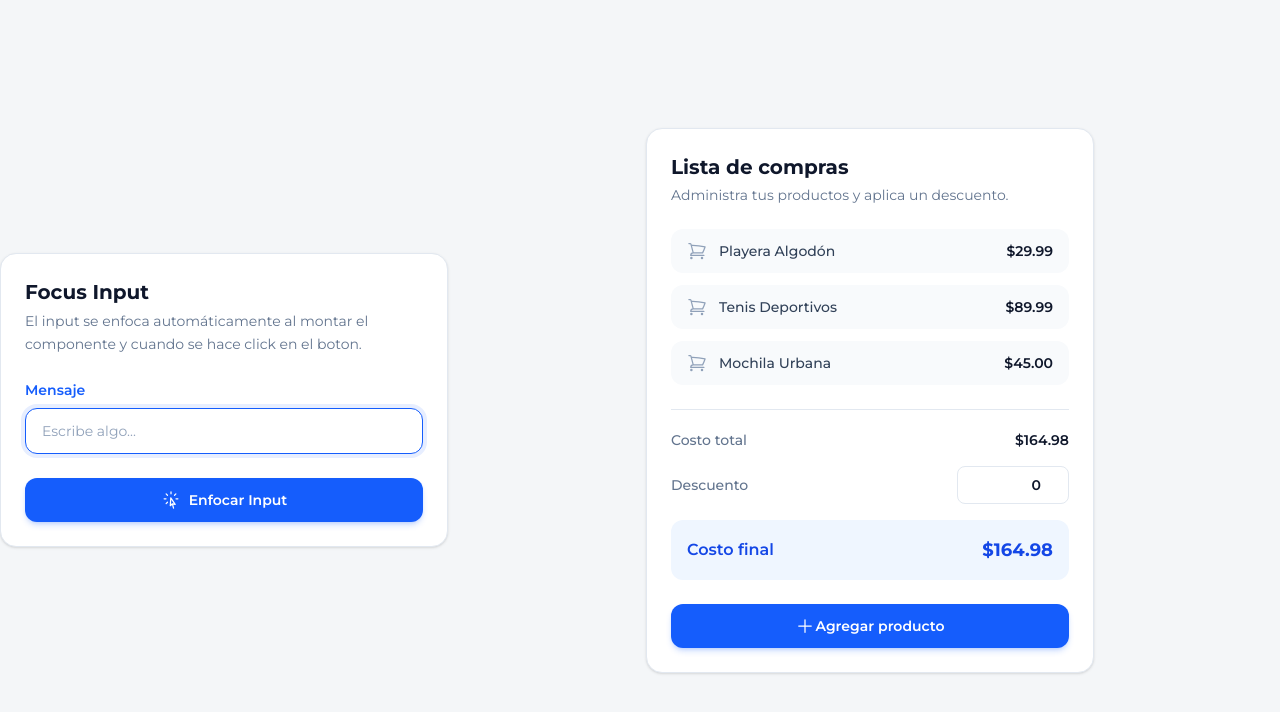
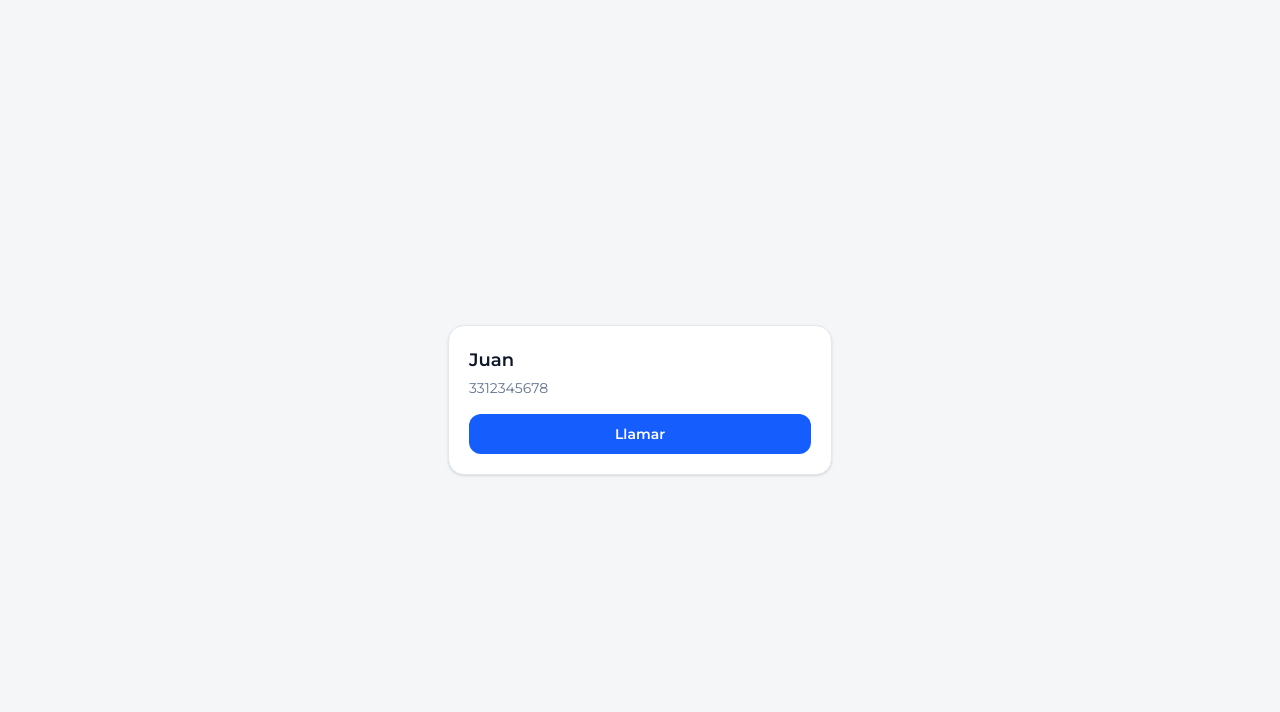
Before and after one commit to JuanM1005/curso-react, a React (Vite) app: page / in a window 1280 px wide. Shown: the top 712 px of the page. Built offline with nearby package versions, Linux system fonts and the light colour scheme; a web font is replaced by a local one.

Commit message:
feat: useCallback.

```diff
--- a/src/App.tsx
+++ b/src/App.tsx
@@ -1,16 +1,24 @@
 // import AppContent from './AppContent';
 // import AppContent from './AppContent';
-import FocusInput from './components/useRef/FocusInput';
+// import FocusInput from './components/useRef/FocusInput';
 // import BookReader from './components/useRef/useRef';
-import ShoppingCart from './components/useRef/useMemo';
+// import ShoppingCart from './components/useRef/useMemo';
+import {ContactCard} from './components/useRef/UseCallback';
 
 const App = () => {
-  // return <AppContent />;
+  const contact = {
+    id: 1,
+    name: 'Juan',
+    phone: '3312345678',
+  };
+
+  const handleCall = (phone: string) => {
+    console.log(`Llamando al número ${phone}`);
+  };
+
   return (
     <div className="min-h-svh flex items-center justify-center gap-3">
-      {/* <BookReader /> */}
-      <FocusInput />
-      <ShoppingCart />
+      <ContactCard contact={contact} onCall={handleCall} />
     </div>
   );
 };
--- a/src/components/useRef/UseCallback.tsx
+++ b/src/components/useRef/UseCallback.tsx
@@ -0,0 +1,42 @@
+interface Contact {
+    id: number;
+    name: string;
+    phone: string;
+}
+
+interface ContactProps {
+    contact: Contact;
+    onCall: (phone: string) => void;
+}
+
+export const ContactCard = ({ contact, onCall }: ContactProps) => {
+    console.log(`Renderizando contacto ${contact.name}`);
+
+    return (
+        <article className="w-full max-w-sm rounded-2xl border border-slate-200 bg-white p-5 shadow-sm transition hover:shadow-md">
+            <div className="mb-4">
+                <h3 className="text-lg font-semibold text-slate-900">
+                    {contact.name}
+                </h3>
+
+                <p className="mt-1 text-sm text-slate-500">
+                    {contact.phone}
+                </p>
+            </div>
+
+            <button
+                type="button"
+                onClick={() => onCall(contact.phone)}
+                className="w-full rounded-xl bg-blue-600 px-4 py-2.5 text-sm font-semibold text-white transition cursor-pointer hover:bg-blue-700 active:scale-[0.98]"
+            >
+                Llamar
+            </button>
+        </article>
+    );
+};
+
+export const PhoneBook = () => {
+    const [contacts, setContacts] = useState<Contact[]>([{
+
+    }])
+}
```
